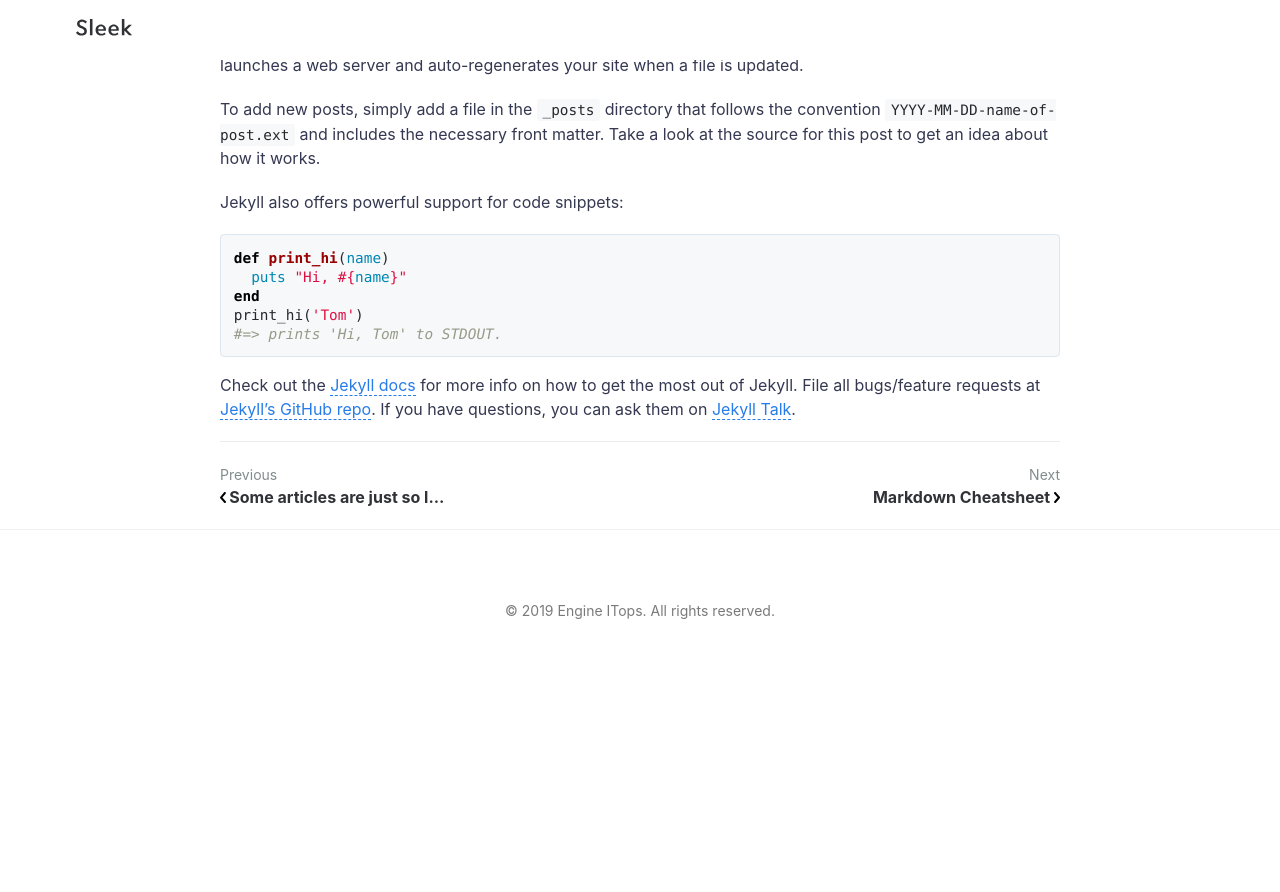
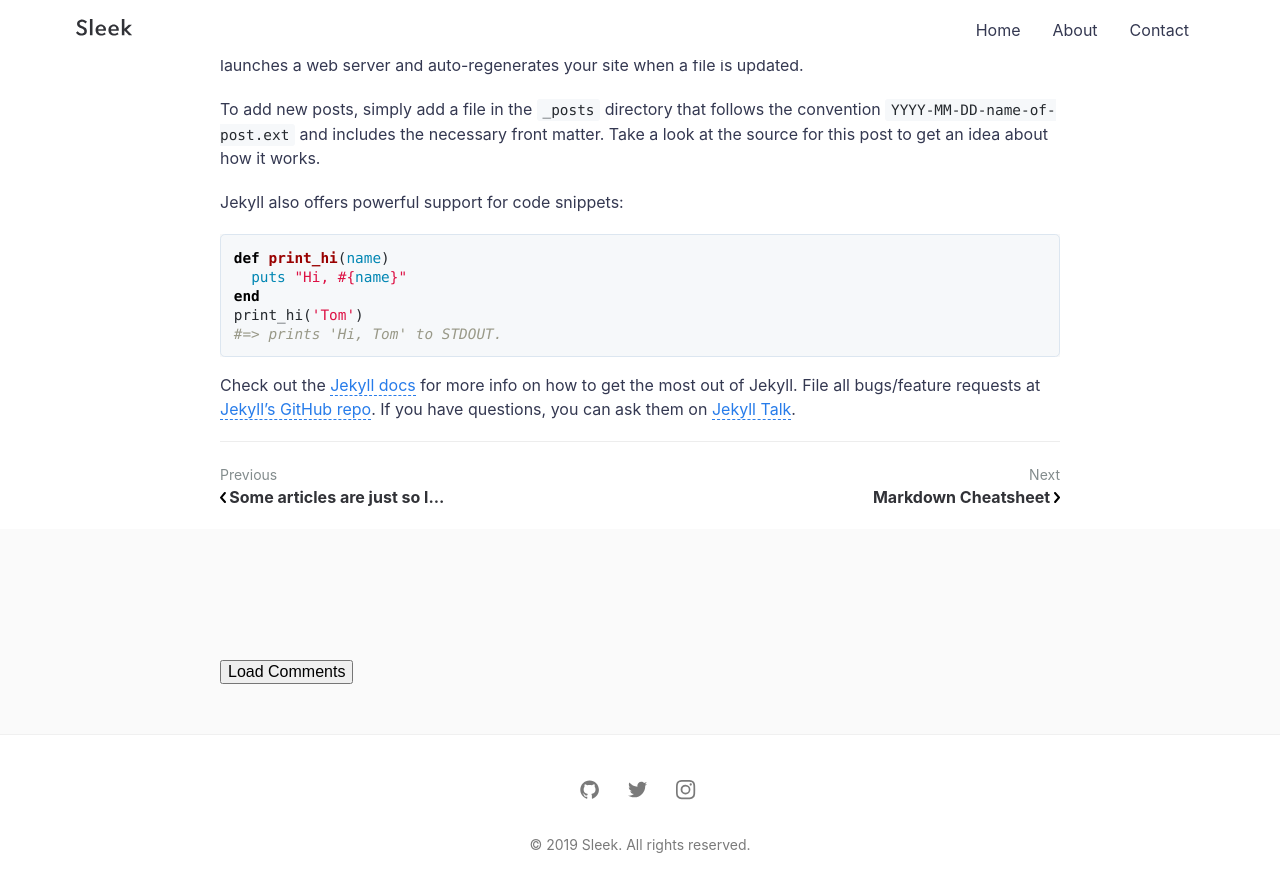
Before and after one commit to EngineITOps/EngineITOps.github.io, a Jekyll site: the page built from _posts/2016-05-20-welcome-to-jekyll.md, in a window 1280 px wide and 900 px high, scrolled down 652 px. Shown: the top 892 px of the window. Built offline with Jekyll 4.4.1, drawn with Linux system fonts in a browser that asks for light colours; before the commit the page ends 1318 px from its top, so only the background shows below that; part of the change alters nothing that is shown.

Commit message:
Update _config.yml

```diff
--- a/_config.yml
+++ b/_config.yml
@@ -1,35 +1,71 @@
-# Dependencies
-markdown:         kramdown
-highlighter:      rouge
+# SITE CONFIGURATION
+title: Sleek # your site title
+author: GitHub User # You :P
+description: > # Meta description of Homepage
+  Write an awesome description for your new site here. You can edit this
+  line in _config.yml. It will appear in your document head meta (for
+  Google search results) and in your feed.xml site description.
+baseurl: "/sleek" # the subpath of your site, e.g. /blog
+url: "https://janczizikow.github.io/" # the base hostname & protocol for your site, e.g. http://example.com
 
-# Setup
-title:             Engine ITops
-tagline:          'trending...'
-description:      'A Tips of OPS engineering, development'
-url:              https:/engineITops.github.io
-#baseurl:          '/hydeout'
-                  # the optional subpath of your site, e.g. "/blog"
-                  # NB: This applies to all pages in your Jekyll site.
-                  # If you want to move just the blog index pages but keep
-                  # other pages at root, see the paginate_path and
-                  # sidebar_blog_link below.
+# SEO PLUGIN
+social:
+  name: Your Name
+  links:
+    - https://twitter.com/BenBalter
+    - https://www.facebook.com/ben.balter
+    - https://www.linkedin.com/in/BenBalter
+    - https://plus.google.com/+BenBalter
+    - https://github.com/benbalter
+    - https://keybase.io/benbalter
 
-author:
-  name:           '1eedaegon'
-  url:            https://twitter.com/fongandrewc
+# THEME SETTINGS
+navigation: # Navigation links
+  - {name: 'Home', link: '/'}
+  - {name: 'About', link: '/about'}
+  - {name: 'Contact', link: '/contact'}
 
-paginate:         5
-# paginate_path:    '/page:num'
-                    # Or '/blog/page:num' if you want to move your index pages
+tagline: >
+  Modern Jekyll theme focused on speed performance &amp; SEO best practices
+
+hero_img: posts/sleek_lg.jpg # Main background image: use the path from /assets/img/ => This will output /assets/img/posts/sleek_lg.jpg
+
+email: your-email@domain.com # email for form submission
+
+twitter_username: jan_czizikow # replace with your_twitter_username or comment to remove link from footer
+github_username:  janczizikow # replace with your_github_username or comment to remove link from footer
+instagram_username: shanlongjj # replace with your_instagram_username or comment to remove link from footer
+
+disqus:
+  shortname: janczizikow # to enable comments replace with your_disqus_shortname
+
+# google_tag_manager: GTM-XXXXXXX # Uncomment to enable GTM. Replace GTM-XXXXXXX with your GTM container ID
+
+service_worker: true
+
+# BUILD SETTINGS
+markdown: kramdown
+highlighter: rouge # or pygments or null
+# theme: jekyll-sleek # Uncomment if you're using the theme as a ruby gem
+exclude:
+  - README.md
+  - node_modules
+  - script
+  - package.json
+  - package-lock.json
+  - Gemfile
+  - Gemfile.lock
+  - vendor
+  - npm-debug.log
+  - gulpfile.js
+  - sleek.jpg
+
+include: ['_pages']
+permalink: /:title/
+
+compress_html:
+  clippings: all
 
 plugins:
-  - jekyll-feed
-  - jekyll-gist
-  - jekyll-paginate
-
-# Sidebar link settings
-sidebar_home_link:  true
-# sidebar_blog_link:  '/blog'   # By default, your home page is your blog
-                                # page. If you change your paginate_path,
-                                # set this to the root of the paginate_path
-                                # to enable a separate blog link.
+  - jekyll-sitemap
+  - jekyll-seo-tag
```
